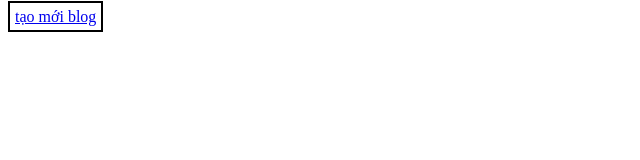
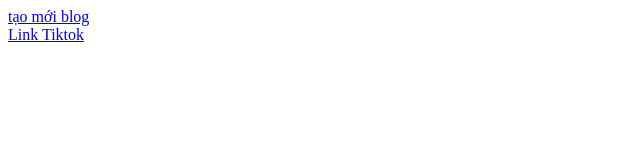
Before and after one commit to blueroler/blog, a plain HTML site: page public/index.html in a window 1280 px wide. Shown: the whole page, without its empty margins (0-640 px from the left). Drawn offline with Linux system fonts and the light colour scheme.

Commit message:
Update index.html

```diff
--- a/public/index.html
+++ b/public/index.html
@@ -7,7 +7,8 @@
     <title>Document</title>
 </head>
 <body>
-    <a style="text-align: center; padding: 5px; border: 2px black solid; " href="add.html">tạo mới blog</a>
+    <div><a href="add.html">tạo mới blog</a></div>
+    <div><a href="https://vt.tiktok.com/ZS8mFKPYJ/">Link Tiktok</a></div>
 </body>
 </html>
 <script src="https://www.gstatic.com/firebasejs/9.12.1/firebase-app-compat.js"></script>
```
